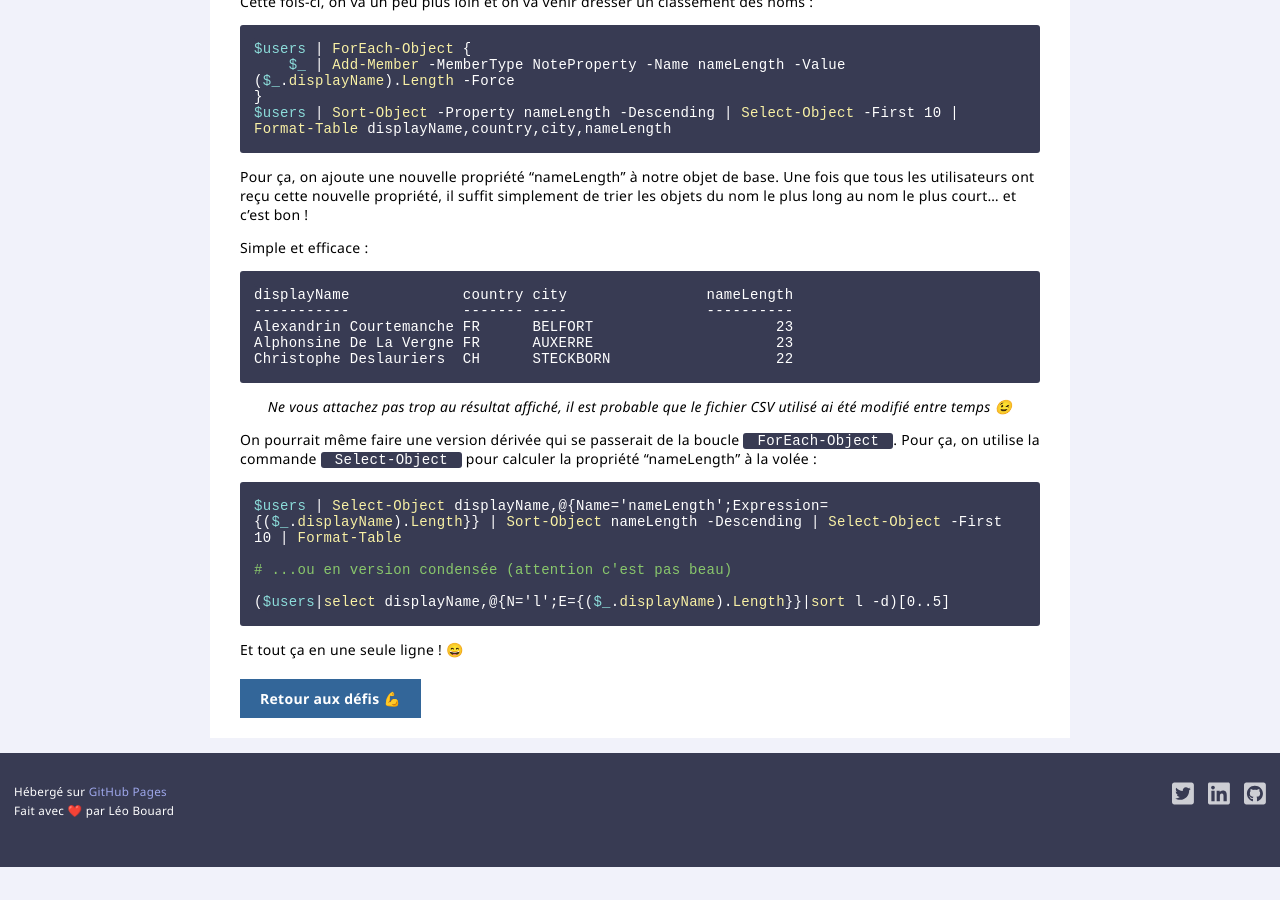
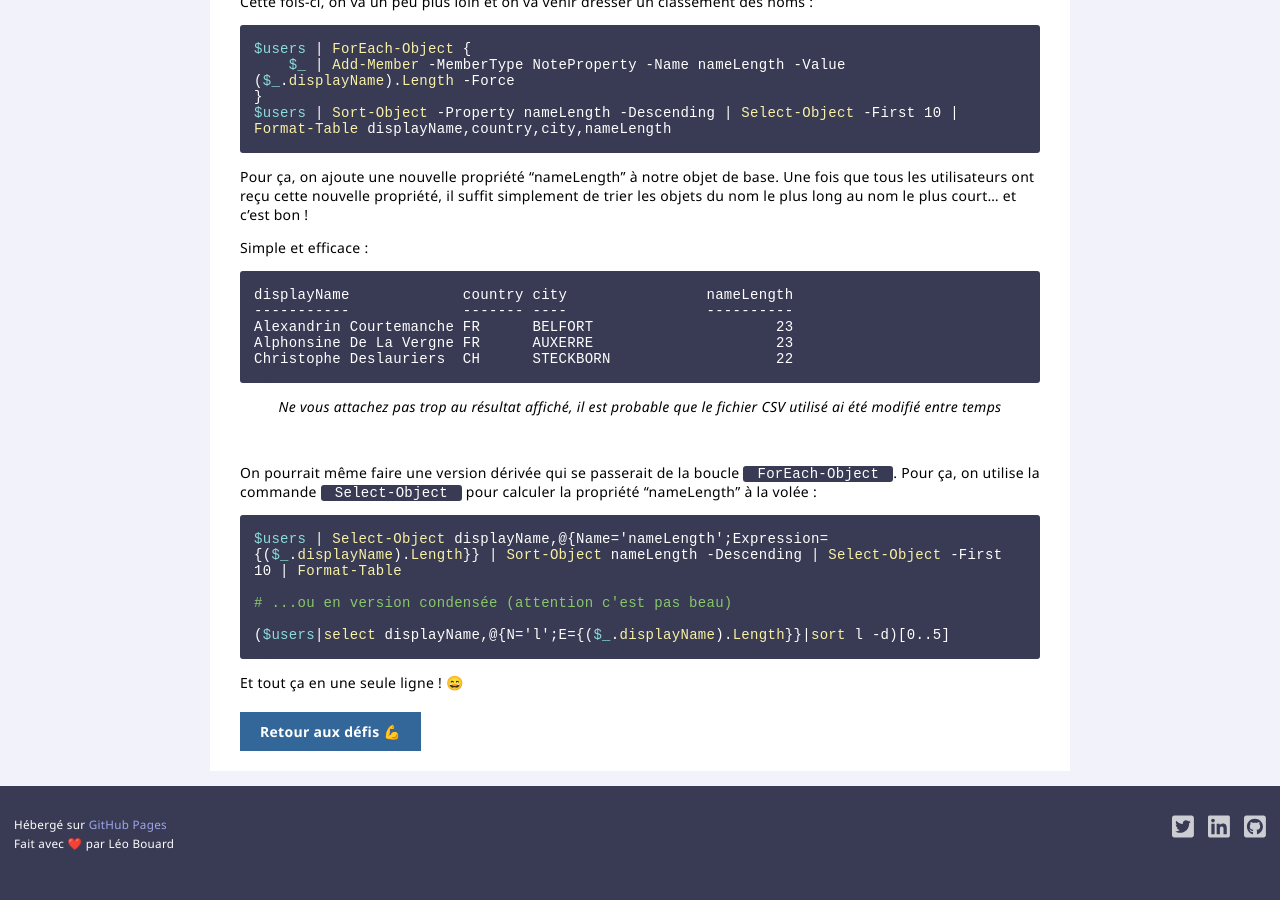
Before and after one commit to leobouard/leobouard.github.io, a Jekyll site: the page built from _posts/2022-04-10-le-nom-le-plus-long-soluce.md, in a window 1280 px wide and 900 px high, scrolled down 962 px. Built offline with Jekyll 4.4.1, drawn with Linux system fonts in a browser that asks for light colours; before the commit the page ends 1829 px from its top, so only the background shows below that.

Commit message:
Update 2022-04-10-le-nom-le-plus-long-soluce.md

````diff
--- a/_posts/2022-04-10-le-nom-le-plus-long-soluce.md
+++ b/_posts/2022-04-10-le-nom-le-plus-long-soluce.md
@@ -73,8 +73,10 @@ Christophe Deslauriers  CH      STECKBORN                   22
 ```
 
 <div style="text-align: center">
-  <i>Ne vous attachez pas trop au résultat affiché, il est probable que le fichier CSV utilisé ai été modifié entre temps 😉</i>
+  <i>Ne vous attachez pas trop au résultat affiché, il est probable que le fichier CSV utilisé ai été modifié entre temps</i>
 </div>
+
+<br>
 
 On pourrait même faire une version dérivée qui se passerait de la boucle `ForEach-Object`. Pour ça, on utilise la commande `Select-Object` pour calculer la propriété "nameLength" à la volée :
 
````
